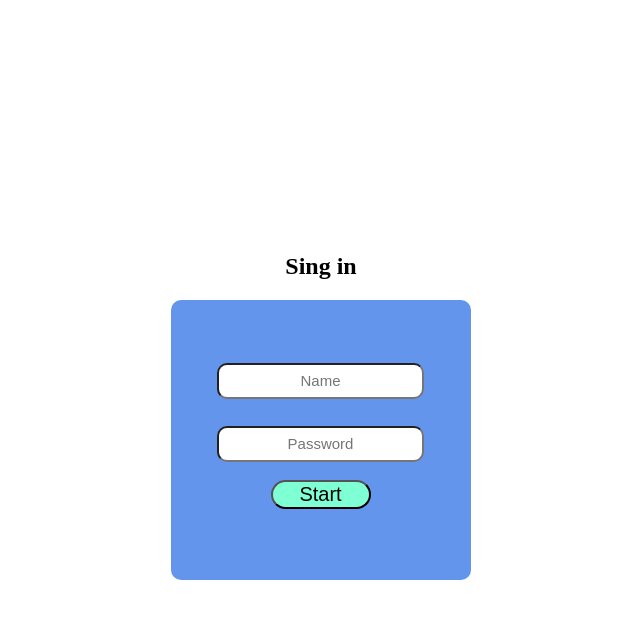
After one commit to AlexandrFedorow/math_game_web, a Flask app: page /sing_in in a window 1280 px wide. The commit adds this page. Shown: the top 619 px of the page, without its empty margins (319-959 px from the left). Run offline with Flask 2, Linux system fonts and the light colour scheme.

Commit message:
replaced mysql with sqlite, the leaderboard does not work yet, session needs to be completed

```diff
--- /dev/null
+++ b/app.py
@@ -0,0 +1,171 @@
+import random
+import config
+import expression_creator
+from flask import Flask, render_template, redirect, url_for, request, session
+from flask_sqlalchemy import SQLAlchemy
+
+app = Flask(__name__)
+app.secret_key = 'hello'
+
+app.config["SQLALCHEMY_DATABASE_URI"] = 'sqlite:///users.db'
+app.config['SQLALCHEMY_TRACK_MODIFICATIONS'] = False
+db = SQLAlchemy(app)
+
+
+class Users(db.Model):
+    id = db.Column(db.Integer(), primary_key=True)
+    name = db.Column(db.String(20), nullable=False)
+    password = db.Column(db.String(30), nullable=False)
+    lvl = db.Column(db.Integer(), default=1)
+
+    def __repr__(self):
+        return '<Users %r' % self.id
+
+
+def mixing():
+    config.mix_des = config.des
+    random.shuffle(config.mix_des)
+
+
+def check(c):
+    line = Users.query.filter_by(name=session['user']).all()
+
+    if config.a == config.mix_des[c]:
+        session['lvl'] += 1
+
+    else:
+        if session['lvl'] > 1:
+            session['lvl'] -= 1
+
+    line[0].lvl = str(session['lvl'])
+    db.session.commit()
+
+
+@app.route('/', methods=['post', 'get'])
+def login():
+    username = ''
+    password = ''
+    password_again = ''
+    line = []
+
+    if request.method == 'POST':
+        username = request.form.get('username')  # запрос к данным формы
+        password = request.form.get('password')
+        password_again = request.form.get('password_again')
+        line = Users.query.filter_by(name=username).all()
+    if password != password_again:
+        return render_template('login.html', message='Passwords do not match')
+
+    elif len(line) != 0:
+        return render_template('login.html', message='Nickname olready use')
+
+    elif len(line) == 0 and username != '' and password != '' and password_again != '' and password == password_again:
+        session['user'] = username
+        session['lvl'] = 1
+        user = Users(name=username, password=password)
+
+        try:
+            db.session.add(user)
+            db.session.commit()
+        except:
+            return 'error'
+
+        config.e = expression_creator.create_level(1)
+        config.des, config.a = expression_creator.descision(config.e)
+        mixing()
+        return render_template('main.html', ctr1=config.mix_des[0],
+                                        ctr2=config.mix_des[1],
+                                        ctr3=config.mix_des[2],
+                                        ctr4=config.mix_des[3],
+                                        exp=config.e,
+                                        lvl=1)
+
+    elif username == 'singin' and password == '' and password_again == '':
+        return redirect(url_for('sing_in'))
+
+    return render_template('login.html')
+
+
+@app.route('/sing_in', methods=['post', 'get'])
+def sing_in():
+    username = ''
+    password = ''
+    line = []
+    if request.method == 'POST':
+
+        username = request.form.get('username')  # запрос к данным формы
+        password = request.form.get('password')
+        line = Users.query.filter_by(name=username).all()
+
+        if len(line) != 1 or line[0].password != password or username == '' or password == '':
+            return render_template('sing_in.html', message='Error')
+        else:
+
+            session['lvl'] = int(line[0].lvl)
+            session['user'] = username
+
+            config.e = expression_creator.create_level(session['lvl'])
+            config.des, config.a = expression_creator.descision(config.e)
+            mixing()
+
+            return render_template('main.html', ctr1=config.mix_des[0],
+                                   ctr2=config.mix_des[1],
+                                   ctr3=config.mix_des[2],
+                                   ctr4=config.mix_des[3],
+                                   exp=config.e,
+                                   lvl=session['lvl'])
+
+    return render_template('sing_in.html')
+
+
+@app.route('/main', methods=['GET'])
+def main():
+
+    line = line = Users.query.filter_by(name='jaja').all()
+    app.config['SEND_FILE_MAX_AGE_DEFAULT'] = 0
+    return render_template('main.html', ctr1=config.mix_des[0],
+                                        ctr2=config.mix_des[1],
+                                        ctr3=config.mix_des[2],
+                                        ctr4=config.mix_des[3],
+                                        exp=config.e,
+                                        lvl=session['lvl'],
+                                        lider_list=line)
+
+
+@app.route('/add_ans1', methods=['POST'])
+def give_ans1():
+    check(0)
+    config.e = expression_creator.create_level(session['lvl'])
+    config.des, config.a = expression_creator.descision(config.e)
+    mixing()
+    return redirect(url_for('main'))
+
+
+@app.route('/add_ans2', methods=['POST'])
+def give_ans2():
+    check(1)
+    config.e = expression_creator.create_level(session['lvl'])
+    config.des, config.a = expression_creator.descision(config.e)
+    mixing()
+    return redirect(url_for('main'))
+
+
+@app.route('/add_ans3', methods=['POST'])
+def give_ans3():
+    check(2)
+    config.e = expression_creator.create_level(session['lvl'])
+    config.des, config.a = expression_creator.descision(config.e)
+    mixing()
+    return redirect(url_for('main'))
+
+
+@app.route('/add_ans4', methods=['POST'])
+def give_ans4():
+    check(3)
+    config.e = expression_creator.create_level(session['lvl'])
+    config.des, config.a = expression_creator.descision(config.e)
+    mixing()
+    return redirect(url_for('main'))
+
+
+app.run()
--- /dev/null
+++ b/static/check_in_style.css
@@ -0,0 +1,36 @@
+
+		.m{
+			margin-left: auto;
+			margin-right: auto;
+			margin-top: 20%;
+			text-align: center;
+			width: 301px;
+		}
+		.main{
+			width: 300px;
+			height: 280px;
+			background-color:cornflowerblue;
+			border-radius: 10px;
+			text-align: center;
+		}
+		.forms{
+			margin-left: auto;
+			margin-right: auto;
+			width: 270px;
+			height: 250px;
+			text-align: center;
+		}
+
+		.form{
+			margin-top: 10%;
+			height: 30px;
+			border-radius: 10px;
+			font-size: 15px;
+			text-align: center;
+		}
+		.bt{
+			width: 100px;
+			font-size: 20px;
+			border-radius: 15px;
+			background-color: aquamarine;
+		}
--- /dev/null
+++ b/templates/sing_in.html
@@ -0,0 +1,28 @@
+<!doctype html>
+<html>
+<head>
+<meta charset="UTF-8">
+<title>Welcom</title>
+	<link rel="stylesheet" type="text/css" href="{{ url_for( 'static', filename='check_in_style.css')}}">
+</head>
+
+<body>
+
+<div class="m">
+	<div class="shap"><h2>Sing in</h2></div>
+
+	<div class="main">
+		<br>
+		<br>
+		<form class="forms" method="post" action="">
+			<input id="email" type="text" class="form" placeholder="Name" name="username">
+			<input id="name" type="password" class="form" placeholder="Password" name="password">
+			<br><br>
+
+			<input class="bt" type="submit" value="Start">
+		</form>
+	</div>
+	<div class="error"><p>{{ message }}</p></div>
+</div>
+</body>
+</html>
```
Also changed, not shown: main.py (deleted, +0 -78 lines), static/main_style.css (+9 -1 lines), templates/login.html (added, +27 -0 lines), templates/main.html (+9 -0 lines), users.db (added).
